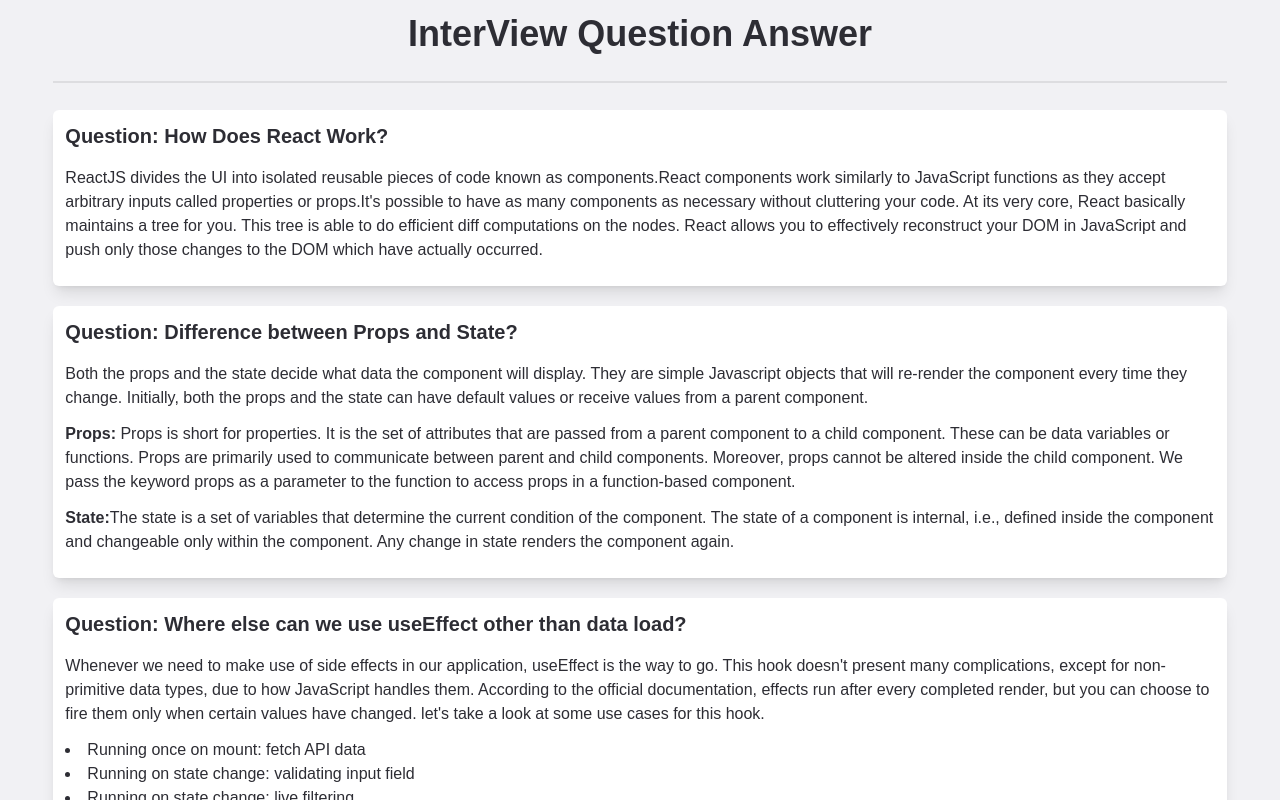
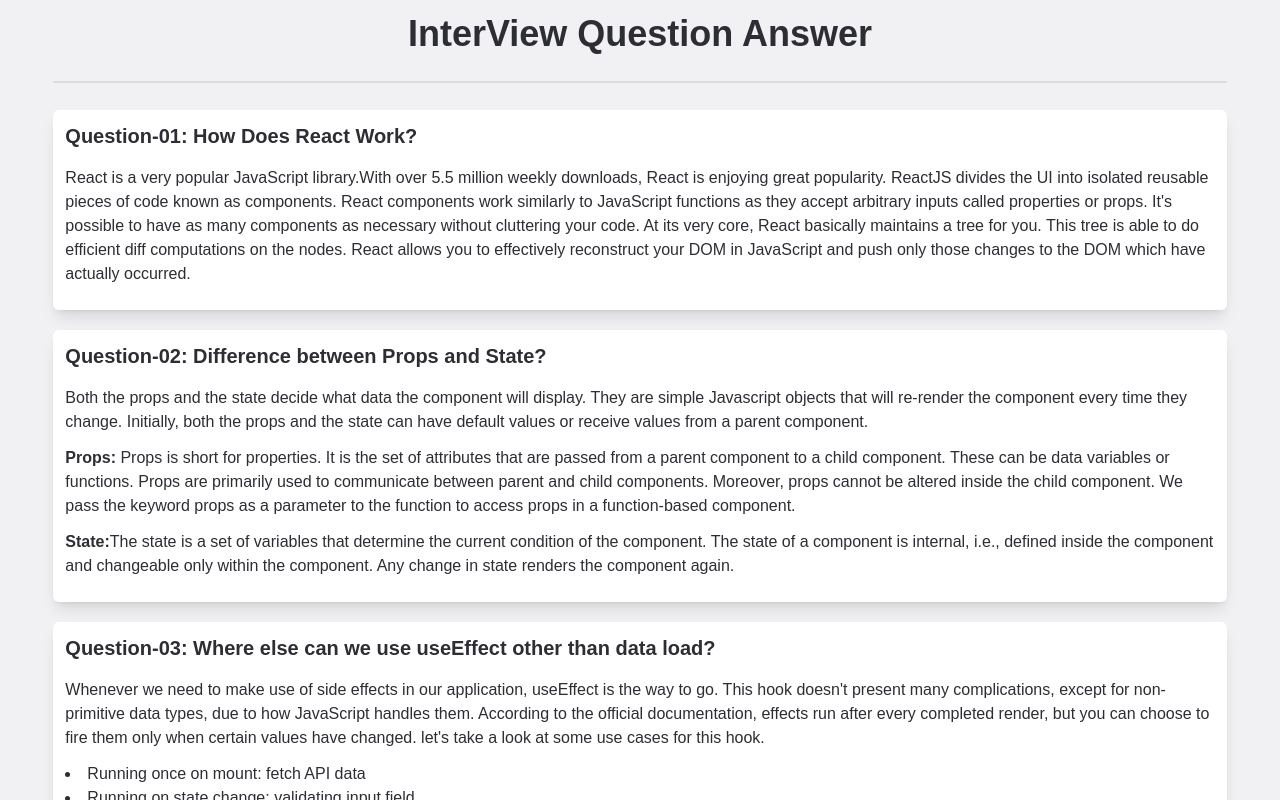
Before and after one commit to ismailjosim/daily-coding-practice, a React (Create React App) app: page / in a window 1280 px wide. Shown: the part 1820-2620 px from the top of the page. Built offline with nearby package versions, Linux system fonts and the light colour scheme.

Commit message:
make some minor changes for better look and feel

```diff
--- a/src/components/Aside/Aside.js
+++ b/src/components/Aside/Aside.js
@@ -3,12 +3,11 @@
 import './Aside.css';
 import toast, { Toaster } from 'react-hot-toast';
 
-
+// Toaster Function
 const notify = () => toast.success('🎉Congratulation🎉 \n Your Task is Completed!');
 
 const Aside = ({ taskAdd }) => {
     const [breakTime, setBreakTime] = useState(0);
-
 
     // Break Time Handle function
     const handleBreakTime = (event) => {
@@ -45,10 +44,10 @@
             <div>
                 <h3 className='text-xl font-bold my-3'>Previous Completed Task</h3>
                 <div>
-                    <p className='bg-slate-200 mb-3 text-md font-medium rounded-md py-2'>HTML</p>
-                    <p className='bg-slate-200 mb-3 text-md font-medium rounded-md py-2'>CSS</p>
-                    <p className='bg-slate-200 mb-3 text-md font-medium rounded-md py-2'>Tailwind CSS</p>
-                    <p className='bg-slate-200 mb-3 text-md font-medium rounded-md py-2'>JavaScript</p>
+                    <p className='bg-slate-200 hover:btn-info cursor-pointer hover:text-white mb-3 text-md font-medium rounded-md py-2'>HTML</p>
+                    <p className='bg-slate-200 hover:btn-info cursor-pointer hover:text-white mb-3 text-md font-medium rounded-md py-2'>CSS</p>
+                    <p className='bg-slate-200 hover:btn-info cursor-pointer hover:text-white mb-3 text-md font-medium rounded-md py-2'>Tailwind CSS</p>
+                    <p className='bg-slate-200 hover:btn-info cursor-pointer hover:text-white mb-3 text-md font-medium rounded-md py-2'>JavaScript</p>
                 </div>
                 <div>
                     <h3 className='text-xl font-semibold my-3 text-left'>Add A Break</h3>
@@ -60,6 +59,7 @@
                         <button onClick={(event) => handleBreakTime(event)} className="btn btn_custom btn-outline btn-info btn-circle">30m</button>
                     </div>
                 </div>
+
                 <div>
                     <h3 className='text-xl font-semibold my-3 text-left'>Task Details</h3>
                     <div className='py-3 bg-slate-200 rounded-md'>
--- a/src/components/Blog/Blog.js
+++ b/src/components/Blog/Blog.js
@@ -7,30 +7,25 @@
             <div className="divider py-3"></div>
             <div className='flex flex-col gap-5'>
                 <div className='bg-white shadow-lg p-3 rounded-md'>
-                    <h2 className='text-xl font-semibold mb-4'>Question: How Does React Work?</h2>
-                    <p className='mb-3'>ReactJS divides the UI into isolated reusable pieces of code known as components.React components work similarly to JavaScript functions as they accept arbitrary inputs called properties or props.It's possible to have as many components as necessary without cluttering your code. At its very core, React basically maintains a tree for you. This tree is able to do efficient diff computations on the nodes. React allows you to effectively reconstruct your DOM in JavaScript and push only those changes to the DOM which have actually occurred.
+                    <h2 className='text-xl font-semibold mb-4'>Question-01: How Does React Work?</h2>
+                    <p className='mb-3'>React is a very popular JavaScript library.With over 5.5 million weekly downloads, React is enjoying great popularity. ReactJS divides the UI into isolated reusable pieces of code known as components. React components work similarly to JavaScript functions as they accept arbitrary inputs called properties or props. It's possible to have as many components as necessary without cluttering your code. At its very core, React basically maintains a tree for you. This tree is able to do efficient diff computations on the nodes. React allows you to effectively reconstruct your DOM in JavaScript and push only those changes to the DOM which have actually occurred.
                     </p>
                 </div>
                 <div className='bg-white shadow-lg p-3 rounded-md'>
-                    <h2 className='text-xl font-semibold mb-4'>Question: Difference between Props and State?</h2>
+                    <h2 className='text-xl font-semibold mb-4'>Question-02: Difference between Props and State?</h2>
                     <p className='mb-3'>Both the props and the state decide what data the component will display. They are simple Javascript objects that will re-render the component every time they change. Initially, both the props and the state can have default values or receive values from a parent component.
                     </p>
                     <p className='mb-3'>
-                        <strong className='font-semibold'>Props:</strong> Props is short for properties. It is the set of attributes that are passed from a parent component to a child component. These can be data variables or functions.
-
-                        Props are primarily used to communicate between parent and child components. Moreover, props cannot be altered inside the child component.
-
-                        We pass the keyword props as a parameter to the function to access props in a function-based component.
+                        <strong className='font-semibold'>Props:</strong> Props is short for properties. It is the set of attributes that are passed from a parent component to a child component. These can be data variables or functions. Props are primarily used to communicate between parent and child components. Moreover, props cannot be altered inside the child component. We pass the keyword props as a parameter to the function to access props in a function-based component.
                     </p>
                     <p className='mb-3'>
                         <strong className='font-semibold'>State:</strong>
                         The state is a set of variables that determine the current condition of the component. The state of a component is internal, i.e., defined inside the component and changeable only within the component. Any change in state renders the component again.
-
                     </p>
 
                 </div>
                 <div className='bg-white shadow-lg p-3 rounded-md'>
-                    <h2 className='text-xl font-semibold mb-4'>Question: Where else can we use useEffect other than data load?</h2>
+                    <h2 className='text-xl font-semibold mb-4'>Question-03: Where else can we use useEffect other than data load?</h2>
                     <p className='mb-3'>Whenever we need to make use of side effects in our application, useEffect is the way to go. This hook doesn't present many complications, except for non-primitive data types, due to how JavaScript handles them. According to the official documentation, effects run after every completed render, but you can choose to fire them only when certain values have changed. let's take a look at some use cases for this hook.
                     </p>
                     <div>
--- a/src/components/Footer/Footer.js
+++ b/src/components/Footer/Footer.js
@@ -3,7 +3,7 @@
 const Footer = () => {
     return (
         <div>
-            <footer className="footer p-10 bg-white shadow-md rounded-lg">
+            <footer className="footer p-10 bg-white shadow-lg rounded-lg">
                 <div>
                     <span className="footer-title">Services</span>
                     <a href='index.html' className="link link-hover">Branding</a>
```
